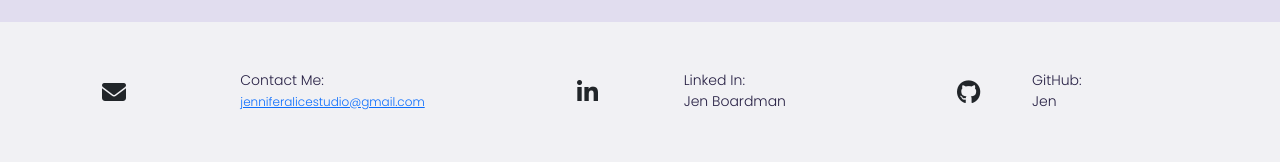
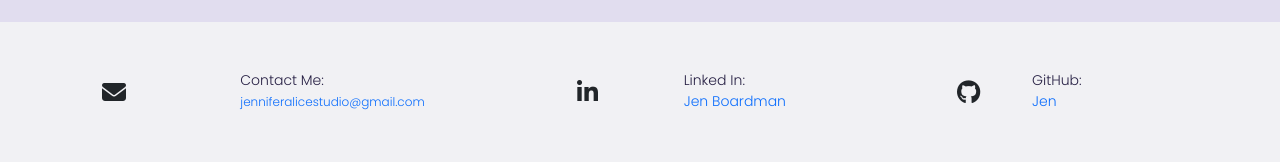
Before and after one commit to JenBoardman/jb-portfolio-project, a plain HTML site: page contact.html in a window 1280 px wide. Shown: the part 331-493 px from the top of the page. Drawn offline with nearby package versions, Linux system fonts and the light colour scheme.

Commit message:
updates to contact links

```diff
--- a/contact.html
+++ b/contact.html
@@ -60,7 +60,12 @@
               <i class="fa-brands fa-linkedin-in"></i>
             </div>
             <div class="col-sm-8">
-              <p>Linked In: <br />Jen Boardman</p>
+              <p>
+                Linked In: <br /><a
+                  href="https://www.linkedin.com/in/jennifer-boardman-3a506494/"
+                  >Jen Boardman</a
+                >
+              </p>
             </div>
           </div>
         </div>
@@ -70,7 +75,9 @@
               <i class="fa-brands fa-github"></i>
             </div>
             <div class="col-sm-8">
-              <p>GitHub:<br />Jen</p>
+              <p>
+                GitHub:<br /><a href="https://github.com/JenBoardman"> Jen</a>
+              </p>
             </div>
           </div>
         </div>
--- a/styles/styling.css
+++ b/styles/styling.css
@@ -41,6 +41,9 @@ img {
   border-radius: 25px;
 }
 
+a {
+  text-decoration: none;
+}
 .social-links i {
   font-size: 24px;
   margin: 10px 20px;
```
